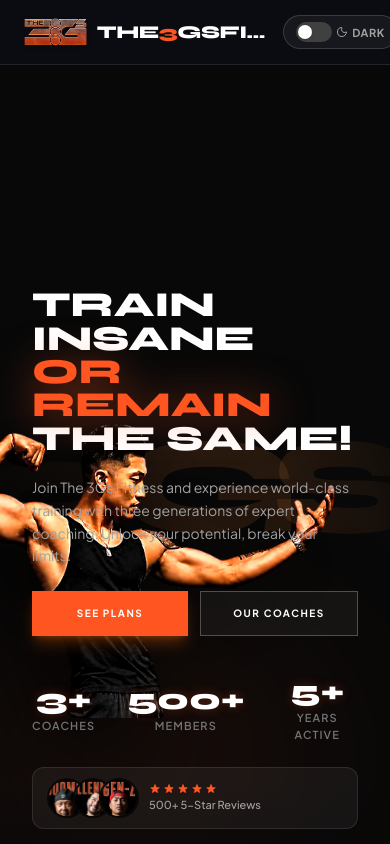
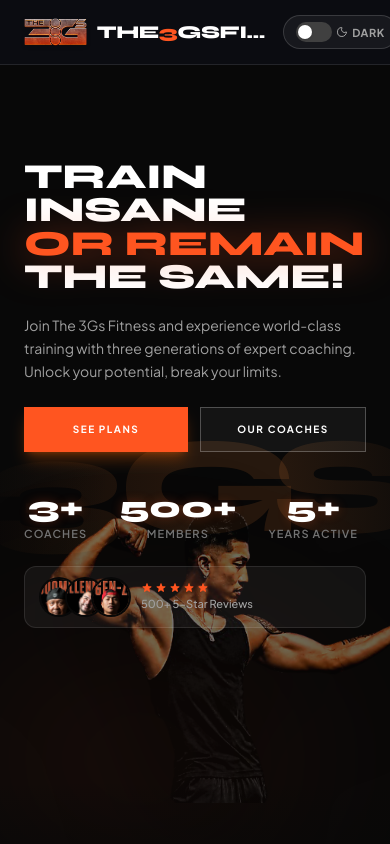
Before and after one commit to BurntStack/the3gsfitness, a React (Vite) app in the folder frontend/: page / in a window 390 px wide. Shown: the top 844 px of the page. Built offline with nearby package versions, Linux system fonts and the light colour scheme.

Commit message:
Fix Follow The Show mobile layout and Hero image alignment

```diff
--- a/frontend/src/components/HeroSection.tsx
+++ b/frontend/src/components/HeroSection.tsx
@@ -129,7 +129,7 @@ export const HeroSection: React.FC<HeroSectionProps> = ({ onOpenVideo, onExplore
           <img
             src="/hero/new-dark-athlete.png"
             alt="Athlete — The 3Gs Fitness"
-            className="relative h-[80vh] max-h-[750px] w-auto object-contain select-none mb-0 md:mb-4 lg:mb-6 mr-4 md:mr-8 lg:mr-12 -translate-x-[10%]"
+            className="relative h-[60vh] md:h-[80vh] max-h-[750px] w-auto object-contain select-none mb-0 md:mb-4 lg:mb-6 -mr-8 md:mr-8 lg:mr-12 opacity-40 md:opacity-100 translate-x-4 md:-translate-x-[10%]"
             style={{
               filter: 'drop-shadow(-20px 30px 45px rgba(0,0,0,0.85)) contrast(1.06) brightness(1.02)',
               imageRendering: '-webkit-optimize-contrast',
@@ -138,13 +138,13 @@ export const HeroSection: React.FC<HeroSectionProps> = ({ onOpenVideo, onExplore
         </div>
 
         {/* ── CONTENT LAYER ── */}
-        <div className="relative z-[10] flex flex-col justify-between flex-1 px-8 md:px-14 lg:px-20 pb-20 lg:pb-24 pt-8">
+        <div className="relative z-[10] flex flex-col md:justify-between flex-1 px-6 md:px-14 lg:px-20 pb-12 md:pb-24 pt-24 md:pt-8">
 
-          {/* Top spacer */}
-          <div />
+          {/* Top spacer (hidden on mobile to reduce top black space) */}
+          <div className="hidden md:block" />
 
           {/* Bottom: two-column layout */}
-          <div className="flex flex-col md:flex-row md:items-end justify-between gap-10 mt-auto">
+          <div className="flex flex-col md:flex-row md:items-end justify-between gap-10 md:mt-auto">
 
             {/* Bottom-Left: Headline + CTAs */}
             <div className="max-w-md space-y-5">
--- a/frontend/src/components/PodcastFeaturedSections.tsx
+++ b/frontend/src/components/PodcastFeaturedSections.tsx
@@ -744,7 +744,7 @@ export const FollowTheShowSection: React.FC<{ isDark?: boolean }> = ({ isDark =
         </div>
 
         {/* Instagram Reel Graphics Grid with Real Thumbnails */}
-        <div className="grid grid-cols-1 sm:grid-cols-2 lg:grid-cols-4 gap-6">
+        <div className="grid grid-cols-2 lg:grid-cols-4 gap-3 sm:gap-6">
           {reels.map((item, idx) => (
             <a
               key={idx}
@@ -772,12 +772,12 @@ export const FollowTheShowSection: React.FC<{ isDark?: boolean }> = ({ isDark =
 
               {/* Top Header Bar */}
               <div className="relative z-10 flex items-center justify-between text-xs">
-                <span className="px-2.5 py-1 rounded-md bg-black/60 backdrop-blur-md text-[#ff5520] font-black uppercase text-[10px] border border-[#ff5520]/40">
+                <span className="px-1.5 sm:px-2.5 py-1 rounded-md bg-black/60 backdrop-blur-md text-[#ff5520] font-black uppercase text-[9px] sm:text-[10px] border border-[#ff5520]/40">
                   {item.ep}
                 </span>
-                <span className="px-2 py-1 rounded-md bg-black/60 backdrop-blur-md text-white/90 flex items-center gap-1.5 text-[10px] font-bold border border-white/10">
-                  <Instagram className="w-3.5 h-3.5 text-[#ff5520]" />
-                  <span>Reel</span>
+                <span className="px-1.5 sm:px-2 py-1 rounded-md bg-black/60 backdrop-blur-md text-white/90 flex items-center gap-1 sm:gap-1.5 text-[9px] sm:text-[10px] font-bold border border-white/10">
+                  <Instagram className="w-3 h-3 sm:w-3.5 sm:h-3.5 text-[#ff5520]" />
+                  <span className="hidden sm:inline">Reel</span>
                 </span>
               </div>
 
@@ -791,7 +791,7 @@ export const FollowTheShowSection: React.FC<{ isDark?: boolean }> = ({ isDark =
                     · {item.views}
                   </span>
                 </div>
-                <h4 className="font-display font-black text-base sm:text-lg uppercase text-white leading-tight drop-shadow-md">
+                <h4 className="font-display font-black text-[11px] sm:text-base md:text-lg uppercase text-white leading-tight drop-shadow-md line-clamp-2">
                   {item.title}
                 </h4>
                 <div className="pt-2 flex items-center gap-1 text-[11px] font-bold text-neutral-300 group-hover:text-white transition-colors">
```
